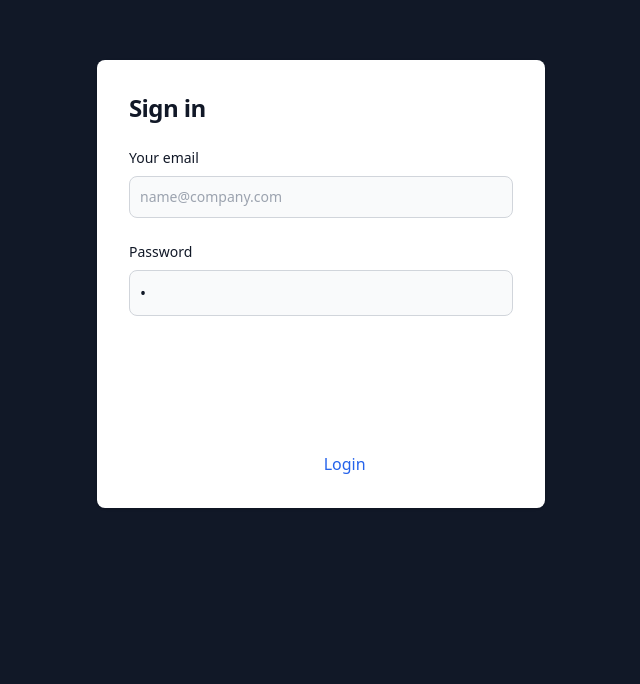
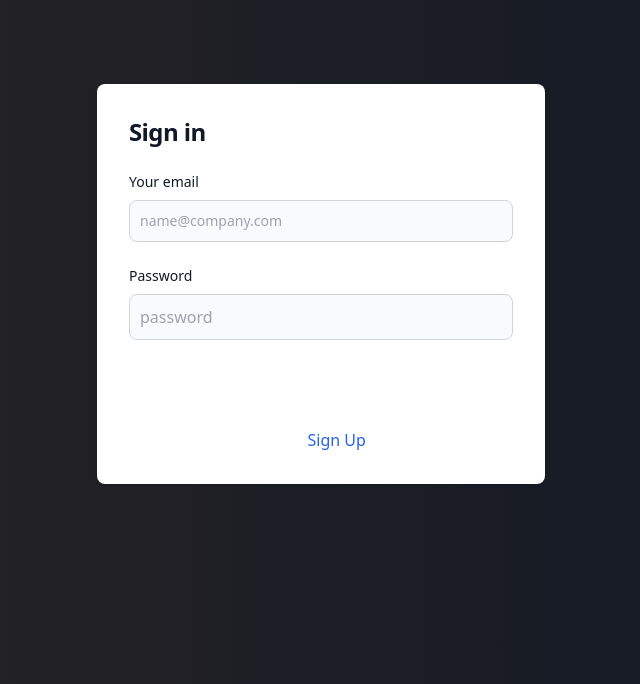
Before and after one commit to isreallee82/fundit, a React app: page /login in a window 1280 px wide. Shown: the part 116-800 px from the top of the page, without its empty margins (319-959 px from the left). Built offline with nearby package versions, Linux system fonts and the light colour scheme; what @web3-react/core, @web3-react/injected-connector, @web3-react/walletconnect-connector, @web3-react/walletlink-connector would draw is missing.

Commit message:
auth/implementation

```diff
--- a/src/index.js
+++ b/src/index.js
@@ -1,5 +1,5 @@
 import React from "react";
-import ReactDOM from "react-dom/client";
+import ReactDOM from "react-dom";
 import "./index.css";
 import App from "./App";
 import reportWebVitals from "./reportWebVitals";
@@ -11,7 +11,4 @@ root.render(
   </React.StrictMode>
 );
 
-// If you want to start measuring performance in your app, pass a function
-// to log results (for example: reportWebVitals(console.log))
-// or send to an analytics endpoint. Learn more: https://bit.ly/CRA-vitals
 reportWebVitals();
--- a/src/pages/login.tsx
+++ b/src/pages/login.tsx
@@ -19,7 +19,7 @@ export interface User {
 }
 
 function Login() {
-  const [userData, setUserData] = useState<User>({ email: " ", password: " " });
+  const [userData, setUserData] = useState<User>({ email: "", password: "" });
   const [login, setLogin] = useState<boolean>(false);
 
   useEffect(() => {
@@ -41,8 +41,11 @@ function Login() {
   // set configurations
   const configuration = {
     method: "post",
-    url: "https://funding-d91e83bfa894.herokuapp.com/login",
-    data: {userData},
+    url: `https://funding-d91e83bfa894.herokuapp.com/login`,
+    data: {
+      email: userData.email,
+      password: userData.password,
+    },
   };
 
   const handleSubmit = async (e: FormEvent<HTMLFormElement>) => {
@@ -68,9 +71,9 @@ function Login() {
 
   return (
     <>
-      <section className='contaniner mx:auto bg-gray-50 bg-gray-900 text-white'>
-        <div className='flex flex-col bg-gray-900 items-center justify-center px-6 py-8 mx-auto md:h-screen lg:py-0'>
-          <div className='w-full bg-white rounded-lg shadow dark:border md:mt-0 sm:max-w-md xl:p-0 dark:bg-gray-800 dark:border-gray-700'>
+       <section className='contaniner mx:auto bg-gradient-to-r from-stone-800 to-gray-900 text-white'>
+            <div className='flex flex-col bg-gradient-to-r from-stone-800 to-gray-900 items-center justify-center px-6 py-8 mx-auto md:h-screen lg:py-0'>
+              <div className='w-full bg-white rounded-lg shadow dark:border md:mt-0 sm:max-w-md xl:p-0 dark:bg-gradient-to-r from-stone-800 to-gray-900 dark:border-stone-400'>
             <div className='p-6 space-y-4 md:space-y-6 sm:p-8'>
               <h1 className='text-xl font-bold leading-tight tracking-tight text-gray-900 md:text-2xl dark:text-white'>
                 Sign in
@@ -118,14 +121,7 @@ function Login() {
                 </button>
 
                   <p>
-                    Don&apos;t have an account? <a href='/register'>Sign Up</a>
-                  </p>
-
-                  <p>
-                    Already have an account?{' '}
-                    <a href='/login' className=' text-blue-600 hover:underline'>
-                      Login
-                    </a>
+                    Don&apos;t have an account? <a className=' text-blue-600 hover:underline' href='/register'>Sign Up</a>
                   </p>
 
               </form>
--- a/src/pages/register.tsx
+++ b/src/pages/register.tsx
@@ -20,7 +20,7 @@ import { redirect } from 'react-router-dom'
     }
 
     function Register() {
-      const [userData, setUserData] = useState<User>({ email: " ", password: " " });
+      const [userData, setUserData] = useState<User>({ email: "", password: "" });
       const [login, setRegister] = useState<boolean>(false);
 
       useEffect(() => {
@@ -43,7 +43,7 @@ import { redirect } from 'react-router-dom'
           const configuration = {
             method: "post",
             url: "https://funding-d91e83bfa894.herokuapp.com/register",
-            data: {userData},
+            data: {email: userData.email, password: userData.password},
           };
 
 
@@ -54,6 +54,7 @@ import { redirect } from 'react-router-dom'
           .then((result) => {setRegister(true);
           }).catch((error) => {error = new Error();});
           // Assuming a successful response means login is successful
+          alert("Registration Successful");
           setRegister(true);
         } catch (error) {
           // Handle error appropriately, e.g., display an error message
@@ -63,9 +64,9 @@ import { redirect } from 'react-router-dom'
 
       return (
         <>
-          <section className='contaniner mx:auto bg-gray-50 bg-gray-900 text-white'>
-            <div className='flex flex-col bg-gray-900 items-center justify-center px-6 py-8 mx-auto md:h-screen lg:py-0'>
-              <div className='w-full bg-white rounded-lg shadow dark:border md:mt-0 sm:max-w-md xl:p-0 dark:bg-gray-800 dark:border-gray-700'>
+          <section className='contaniner mx:auto bg-gradient-to-r from-stone-800 to-gray-900 text-white'>
+            <div className='flex flex-col bg-gradient-to-r from-stone-800 to-gray-900 items-center justify-center px-6 py-8 mx-auto md:h-screen lg:py-0'>
+              <div className='w-full bg-white rounded-lg shadow dark:border md:mt-0 sm:max-w-md xl:p-0 dark:bg-gradient-to-r from-stone-800 to-gray-900 dark:border-stone-400'>
                 <div className='p-6 space-y-4 md:space-y-6 sm:p-8'>
                   <h1 className='text-xl font-bold leading-tight tracking-tight text-gray-900 md:text-2xl dark:text-white'>
                     Register
@@ -114,7 +115,7 @@ import { redirect } from 'react-router-dom'
                       <p>
                         Already have an account?{' '}
                         <a href='/login' className=' text-blue-600 hover:underline'>
-                          Login
+                        {' '} Login
                         </a>
                       </p>
 
```
